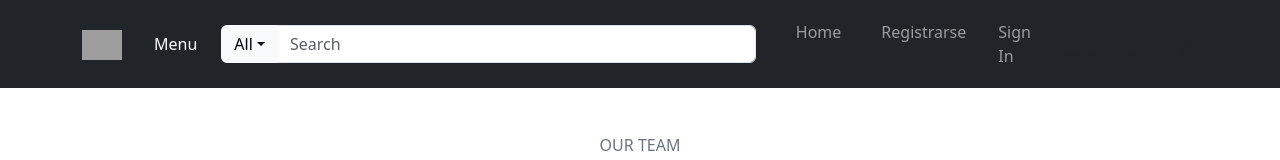
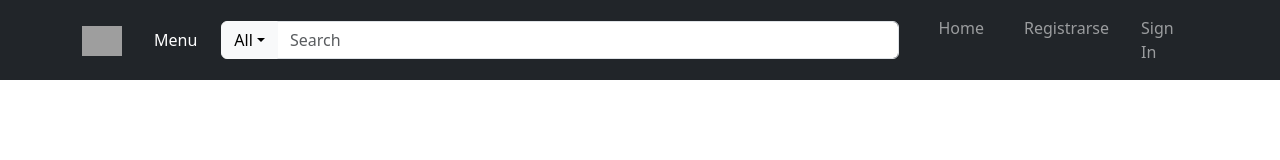
Before and after one commit to Alex670821/frontend, a React (Create React App) app: page / in a window 1280 px wide. Shown: the top 160 px of the page. Built offline with nearby package versions, Linux system fonts and the light colour scheme; grey boxes are pictures that could not be loaded.

Commit message:
Configuración Login

```diff
--- a/src/components/Navbar.js
+++ b/src/components/Navbar.js
@@ -1,41 +1,50 @@
-import React, {Fragment} from 'react';
-import { Link } from 'react-router-dom';
-import { connect } from 'react-redux';
-import { logout } from '../actions/auth';
+import React, { Fragment, useState, useEffect } from "react";
+import { Link, Redirect } from "react-router-dom";
+import { connect } from "react-redux";
+import { logout } from "../actions/auth";
 
-const Navbar = ({logout, isAuthenticated}) => {
-  const guesLinks = () => (
+const Navbar = ({ isAuthenticated, logout }) => {
+  const [redirect, setRedirect] = useState(false);
+
+  useEffect(() => {
+    if (!isAuthenticated) {
+      setRedirect(false); // Reset redirect state if user is not authenticated
+    }
+  }, [isAuthenticated]);
+
+  const logoutUser = () => {
+    logout();
+    setRedirect(true);
+  };
+
+  const guestLinks = () => (
     <Fragment>
       <li className="nav-item">
         <Link className="nav-link d-flex align-items-center me-3" to="/signup">
           <i className="fas fa-bookmark pe-2"></i> Registrarse
         </Link>
       </li>
-      <li className="nav-item" style={{ width: '65px' }}>
+      <li className="nav-item" style={{ width: "65px" }}>
         <Link className="nav-link d-flex align-items-center" to="/login">
           Sign In
         </Link>
       </li>
     </Fragment>
-
   );
 
   const authLinks = () => (
     <li className="nav-item">
-      <Link className="nav-link " href='#!' onClick={logout}>Login
-        <i className="fas fa-bookmark pe-2"></i> Registrarse
-      </Link>
+      <a className="nav-link" href="#!" onClick={logoutUser}>
+        Logout
+        <i className="fas fa-sign-out-alt ms-1"></i>
+      </a>
     </li>
   );
 
-
-
   return (
-  // Navbar
+    <Fragment>
       <nav className="navbar navbar-expand-lg navbar-dark bg-dark">
-    {/* Container wrapper */}
         <div className="container">
-      {/* Navbar brand */}
           <Link className="navbar-brand" to="/">
             <img
               id="MDB-logo"
@@ -46,7 +55,6 @@ const Navbar = ({logout, isAuthenticated}) => {
             />
           </Link>
 
-      {/* Toggle button */}
           <button
             className="navbar-toggler"
             type="button"
@@ -59,17 +67,17 @@ const Navbar = ({logout, isAuthenticated}) => {
             <i className="fas fa-bars"></i>
           </button>
 
-      {/* Collapsible wrapper */}
           <div className="collapse navbar-collapse" id="navbarSupportedContent">
-        {/* Left links */}
             <ul className="navbar-nav me-3">
               <li className="nav-item">
-            <Link className="nav-link active d-flex align-items-center" to="#">
+                <Link
+                  className="nav-link active d-flex align-items-center"
+                  to="#"
+                >
                   <i className="fas fa-bars pe-2"></i>Menu
                 </Link>
               </li>
             </ul>
-        {/* Left links */}
 
             <form className="d-flex align-items-center w-100 form-search">
               <div className="input-group">
@@ -78,7 +86,7 @@ const Navbar = ({logout, isAuthenticated}) => {
                   type="button"
                   data-mdb-toggle="dropdown"
                   aria-expanded="false"
-              style={{ paddingBottom: '0.4rem' }}
+                  style={{ paddingBottom: "0.4rem" }}
                 >
                   All
                 </button>
@@ -93,7 +101,12 @@ const Navbar = ({logout, isAuthenticated}) => {
                   </li>
                   {/* Otras opciones de dropdown... */}
                 </ul>
-            <input type="search" className="form-control" placeholder="Search" aria-label="Search" />
+                <input
+                  type="search"
+                  className="form-control"
+                  placeholder="Search"
+                  aria-label="Search"
+                />
               </div>
               <a href="#!" className="text-white">
                 <i className="fas fa-search ps-3"></i>
@@ -106,29 +119,18 @@ const Navbar = ({logout, isAuthenticated}) => {
                   Home
                 </Link>
               </li>
-          <li className="nav-item">
-            <Link className="nav-link d-flex align-items-center me-3" to="/signup">
-              <i className="fas fa-bookmark pe-2"></i> Registrarse
-            </Link>
-          </li>
-          <li className="nav-item" style={{ width: '65px' }}>
-            <Link className="nav-link d-flex align-items-center" to="/login">
-              Sign In
-            </Link>
-          </li>
+              {isAuthenticated ? authLinks() : guestLinks()}
             </ul>
-        {isAuthenticated ? authLinks(): guesLinks()}
           </div>
-      {/* Collapsible wrapper */}
         </div>
-    {/* Container wrapper */}
       </nav>
-  // Navbar
+      {redirect && <Redirect to="/" />}
+    </Fragment>
   );
 };
 
-const mapStateProps = state =>({
-  isAuthenticated: state.auth.isAuthenticated
+const mapStateToProps = (state) => ({
+  isAuthenticated: state.auth.isAuthenticated,
 });
 
-export default connect(mapStateProps, {logout})(Navbar);
+export default connect(mapStateToProps, { logout })(Navbar);
--- a/src/hocs/Layout.js
+++ b/src/hocs/Layout.js
@@ -1,9 +1,9 @@
-import React, { useEffect } from 'react';
-import Navbar from '../components/Navbar';
-import { connect } from 'react-redux';
-import { checkAuthenticated, load_user } from '../actions/auth';
+import React, { useEffect } from "react";
+import Navbar from "../components/Navbar";
+import { connect } from "react-redux";
+import { checkAuthenticated, load_user } from "../actions/auth";
 
-const Layout = ({ checkAuthenticated, load_user, children }) => {
+const Layout = ({ checkAuthenticated, load_user }) => {
   useEffect(() => {
     checkAuthenticated();
     load_user();
@@ -12,7 +12,6 @@ const Layout = ({ checkAuthenticated, load_user, children }) => {
   return (
     <div>
       <Navbar />
-            {children}
     </div>
   );
 };
```
Lines whose indentation alone changed are shown as unchanged.
